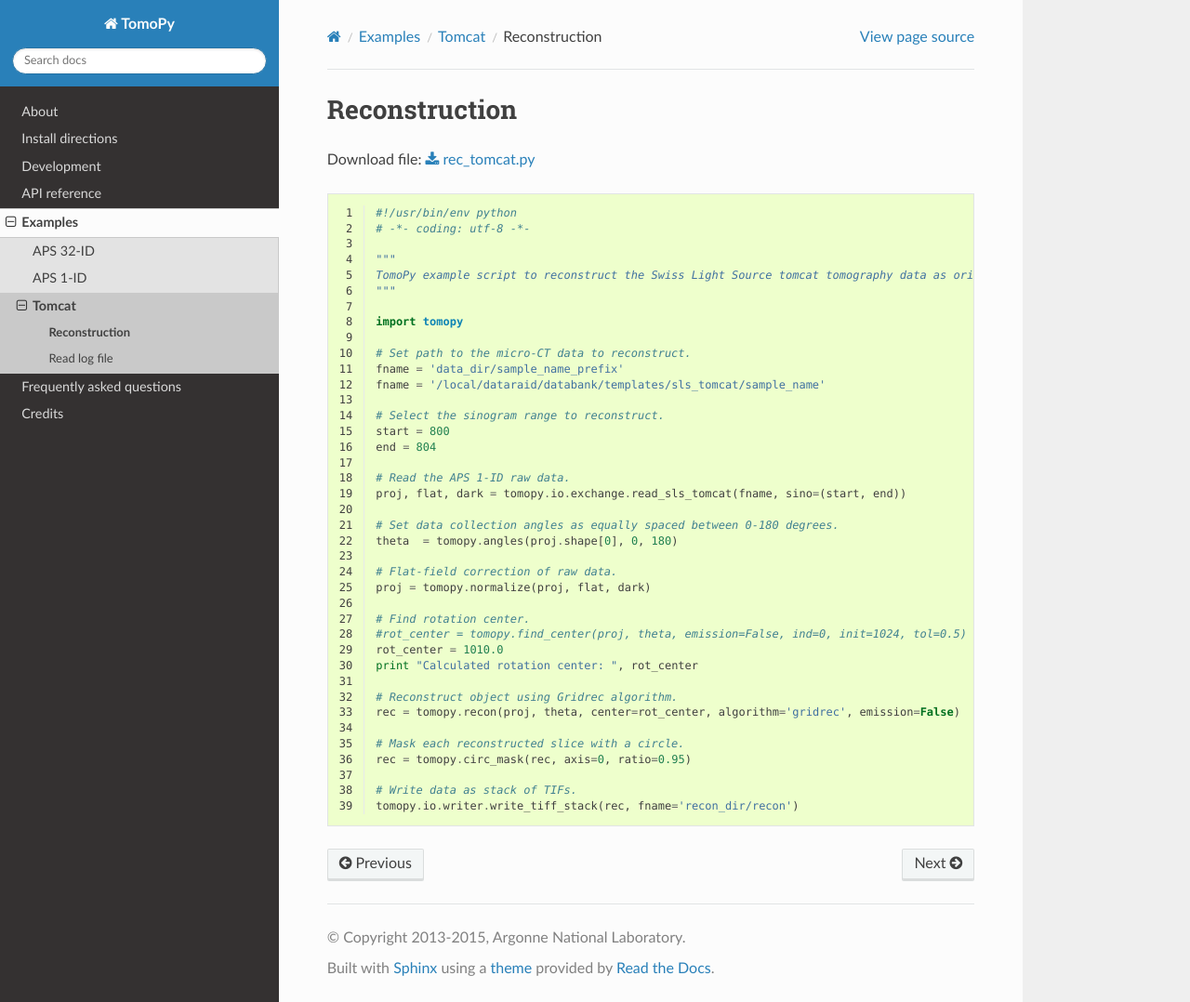
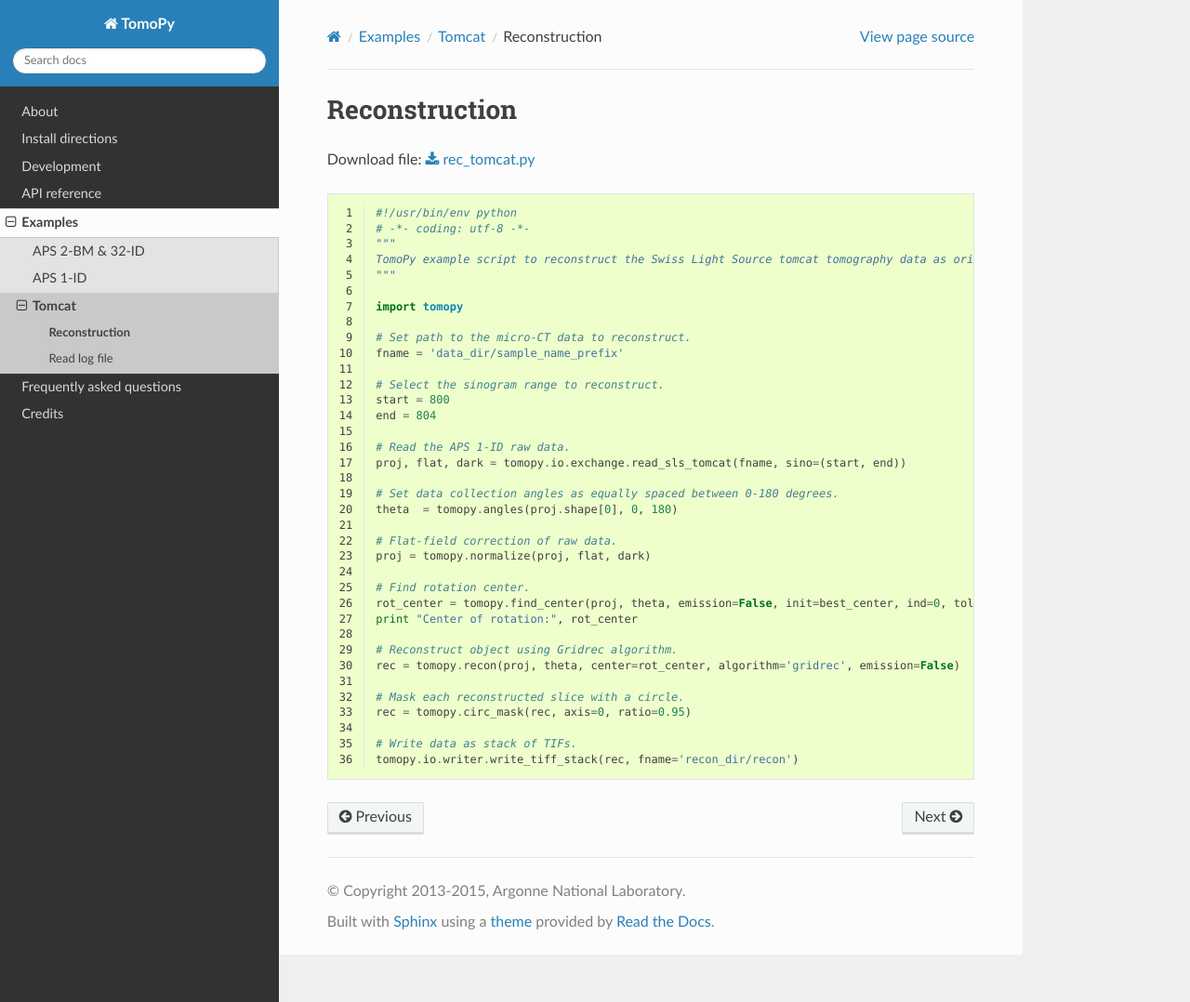
Before and after one commit to tomopy/tomopy, a Sphinx documentation site: the page built from doc/source/demo/doc.demo.rec_tomcat.rst, in a window 1280 px wide and 1078 px high. Shown: the whole window at 93% size. Built offline with Sphinx 7.4.7 and the Read the Docs theme 2.0.0, drawn with Linux system fonts in a browser that asks for light colours.

Commit message:
working on examples
Former-commit-id: e0933866db5dfae9715b19a07a138004dc292df9 [formerly 144635249515ad9fc66f538cf9cdb39351976766]
Former-commit-id: e9da6c8e7ad6a65c634e5d6f2fadf586bd9cfb82

```diff
--- a/doc/demo/rec_aps_1id.py
+++ b/doc/demo/rec_aps_1id.py
@@ -1,6 +1,5 @@
 #!/usr/bin/env python
 # -*- coding: utf-8 -*-
-
 """
 TomoPy example script to reconstruct the APS 1-ID tomography data as original tiff
 """
@@ -24,8 +23,8 @@ theta  = tomopy.angles(proj.shape[0], 0, 180)
 proj = tomopy.normalize(proj, flat, dark)
 
 # Find rotation center.
-rot_center = tomopy.find_center(proj, theta, emission=False, ind=0, init=1024, tol=0.5)
-print "Calculated rotation center: ", rot_center
+rot_center = tomopy.find_center(proj, theta, emission=False, init=best_center, ind=0, tol=0.3)
+print "Center of rotation:", rot_center
 
 # Reconstruct object using Gridrec algorithm.
 rec = tomopy.recon(proj, theta, center=rot_center, algorithm='gridrec', emission=False)
--- a/doc/demo/rec_aps_32id_blocked_projs.py
+++ b/doc/demo/rec_aps_32id_blocked_projs.py
@@ -32,7 +32,7 @@ for m in range(chunks):
     proj, flat, dark = tomopy.read_aps_32id(fname, sino=(sino_start, sino_end))
 
     # Set data collection angles as equally spaced between 0-180 degrees.
-    theta  = tomopy.angles(prj.shape[0], 0, 180)
+    theta  = tomopy.angles(proj.shape[0], 0, 180)
 
     # Remove the missing angles from data.
     proj = np.concatenate((proj[0:miss_projs[0], :, :], proj[miss_projs[1] + 1:-1, :, :]), axis=0)
--- a/doc/demo/rec_aps_32id_full.py
+++ b/doc/demo/rec_aps_32id_full.py
@@ -21,7 +21,7 @@ proj, flat, dark = tomopy.io.exchange.read_aps_32id(fname, sino=(start, end))
 theta  = tomopy.angles(proj.shape[0], 0, 180)
 
 # Flat-field correction of raw data.
-prj = tomopy.normalize(proj, flat, dark)
+proj = tomopy.normalize(proj, flat, dark)
 
 # Find rotation center.
 rot_center = tomopy.find_center(proj, theta, emission=False, ind=0, init=1024, tol=0.5)
--- a/doc/demo/rec_tomcat.py
+++ b/doc/demo/rec_tomcat.py
@@ -1,6 +1,5 @@
 #!/usr/bin/env python
 # -*- coding: utf-8 -*-
-
 """
 TomoPy example script to reconstruct the Swiss Light Source tomcat tomography data as original tiff
 """
@@ -9,7 +8,6 @@ import tomopy
 
 # Set path to the micro-CT data to reconstruct.
 fname = 'data_dir/sample_name_prefix'
-fname = '/local/dataraid/databank/templates/sls_tomcat/sample_name'
 
 # Select the sinogram range to reconstruct.
 start = 800
@@ -25,9 +23,8 @@ theta  = tomopy.angles(proj.shape[0], 0, 180)
 proj = tomopy.normalize(proj, flat, dark)
 
 # Find rotation center.
-#rot_center = tomopy.find_center(proj, theta, emission=False, ind=0, init=1024, tol=0.5)
-rot_center = 1010.0
-print "Calculated rotation center: ", rot_center
+rot_center = tomopy.find_center(proj, theta, emission=False, init=best_center, ind=0, tol=0.3)
+print "Center of rotation:", rot_center
 
 # Reconstruct object using Gridrec algorithm.
 rec = tomopy.recon(proj, theta, center=rot_center, algorithm='gridrec', emission=False)
--- a/doc/demo/rec_tomcat_logfile.py
+++ b/doc/demo/rec_tomcat_logfile.py
@@ -32,10 +32,3 @@ for line in contents:
         elif (ls[0]=="Angular" and ls[1]=="step"):
             angle_step = float(ls[4])
 contents.close()
-
-dark_start = 1
-dark_end = ndark + 1
-flat_start = dark_end
-flat_end = flat_start + nflat
-proj_start = flat_end
-proj_end = proj_start + nproj
--- a/doc/source/demo/doc.demo.aps_32id.rst
+++ b/doc/source/demo/doc.demo.aps_32id.rst
@@ -1,7 +1,7 @@
-APS 32-ID
-=========
+APS 2-BM & 32-ID
+================
 
-This section contains TomoPy scripts to reconstruct the APS 2-BM and 32-ID tomography data sets. To run them just copy/paste the code in your preferred editor and execute.
+This section contains TomoPy scripts to reconstruct the APS 2-BM and 32-ID tomography data sets.
 
 .. rubric:: **TomoPy Examples:**
 
```
